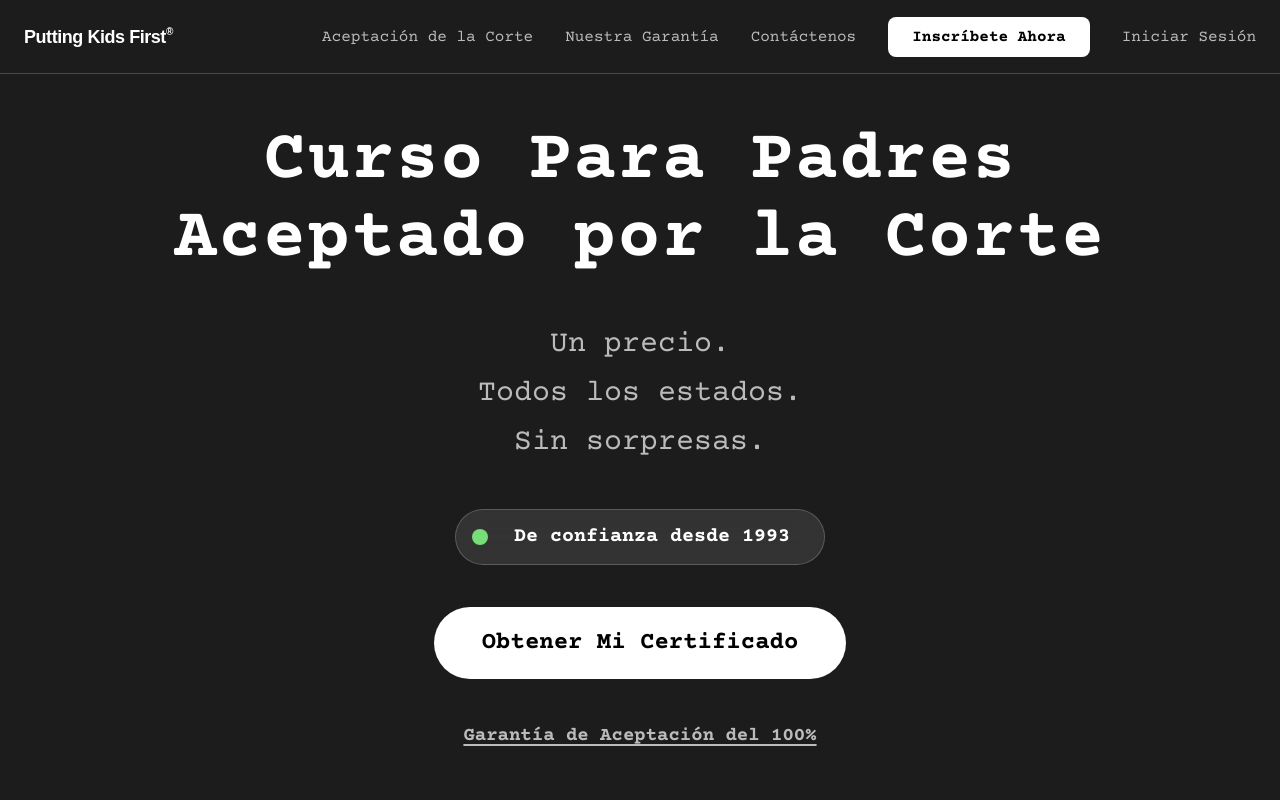
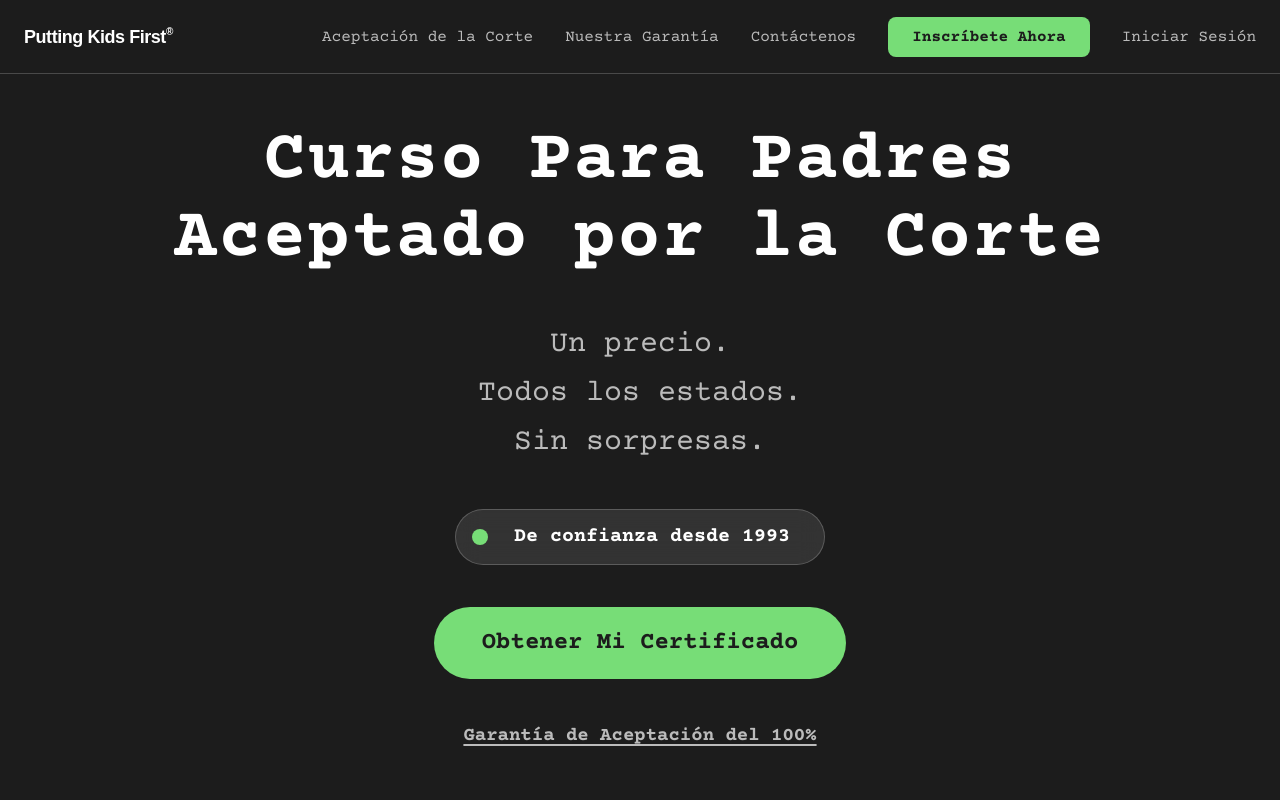
Before and after one commit to buckschott/cursoparapadres, a Next.js app: page / in a window 1280 px wide. Shown: the top 800 px of the page. Built offline with nearby package versions, Linux system fonts and the light colour scheme; no server answers; a web font is replaced by a local one.

Commit message:
Primary CTAs: white → green for better hover contrast

```diff
--- a/app/page.tsx
+++ b/app/page.tsx
@@ -137,7 +137,7 @@ export default function Home() {
             <div>
               <a
                 href="#precios"
-                className="cta-button inline-flex items-center justify-center group px-12 py-5 rounded-full text-2xl font-bold transition-all hover:scale-105 active:scale-95 bg-white text-black hover:bg-gray-200"
+                className="cta-button inline-flex items-center justify-center group px-12 py-5 rounded-full text-2xl font-bold transition-all hover:scale-105 active:scale-95 bg-[#77DD77] text-[#1C1C1C] hover:bg-[#88EE88]"
               >
                 Obtener Mi Certificado
               </a>
--- a/components/Footer.tsx
+++ b/components/Footer.tsx
@@ -5,7 +5,7 @@ export default function Footer() {
         <div className="text-center mb-12">
           <p className="text-2xl font-bold text-white mb-4">¿Listo para completar su requisito de la corte?</p>
           <div className="flex flex-col sm:flex-row gap-4 justify-center">
-            <a href="#precios" className="bg-white text-black px-8 py-4 rounded-xl font-bold hover:bg-gray-200 transition-colors text-lg">Comenzar Ahora</a>
+            <a href="#precios" className="bg-[#77DD77] text-[#1C1C1C] px-8 py-4 rounded-xl font-bold hover:bg-[#88EE88] transition-colors text-lg">Comenzar Ahora</a>
             <a href="/iniciar-sesion" className="bg-background text-white text-center px-8 py-4 rounded-xl font-bold border-2 border-white hover:bg-[#2A2A2A] transition-colors text-lg">
               Iniciar Sesión
             </a>
--- a/components/Header.tsx
+++ b/components/Header.tsx
@@ -31,7 +31,7 @@ export default function Header() {
             <a href="/aceptacion-de-la-corte" className="text-white/70 hover:text-white transition-colors">Aceptación de la Corte</a>
             <a href="/garantia" className="text-white/70 hover:text-white transition-colors">Nuestra Garantía</a>
             <a href="mailto:info@cursoparapadres.org" className="text-white/70 hover:text-white transition-colors">Contáctenos</a>
-            <a href="#precios" className="bg-white text-black px-6 py-2 rounded-lg font-semibold hover:bg-gray-200 transition-colors">Inscríbete Ahora</a>
+            <a href="#precios" className="bg-[#77DD77] text-[#1C1C1C] px-6 py-2 rounded-lg font-semibold hover:bg-[#88EE88] transition-colors">Inscríbete Ahora</a>
             <a href="/iniciar-sesion" className="text-white/70 hover:text-white transition-colors">Iniciar Sesión</a>
           </div>
 
@@ -81,7 +81,7 @@ export default function Header() {
           </nav>
 
           <div className="mt-auto pt-12 space-y-4">
-            <a href="#precios" onClick={closeMenu} className="block w-full bg-white text-black text-center px-6 py-4 rounded-xl font-semibold hover:bg-gray-200 transition-colors text-lg">
+            <a href="#precios" onClick={closeMenu} className="block w-full bg-[#77DD77] text-[#1C1C1C] text-center px-6 py-4 rounded-xl font-semibold hover:bg-[#88EE88] transition-colors text-lg">
               Inscríbete Ahora
             </a>
             <a href="/iniciar-sesion" onClick={closeMenu} className="block w-full bg-transparent text-white text-center px-6 py-4 rounded-xl font-semibold border-2 border-white hover:bg-white/10 transition-colors text-lg">
```
